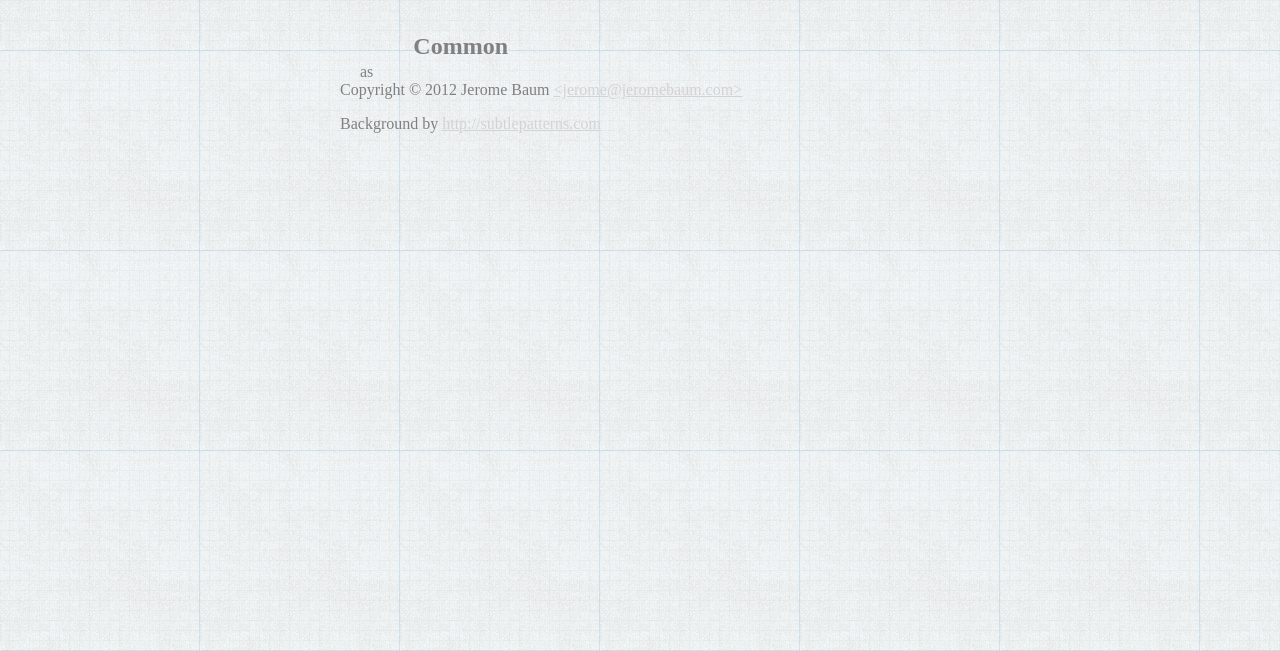
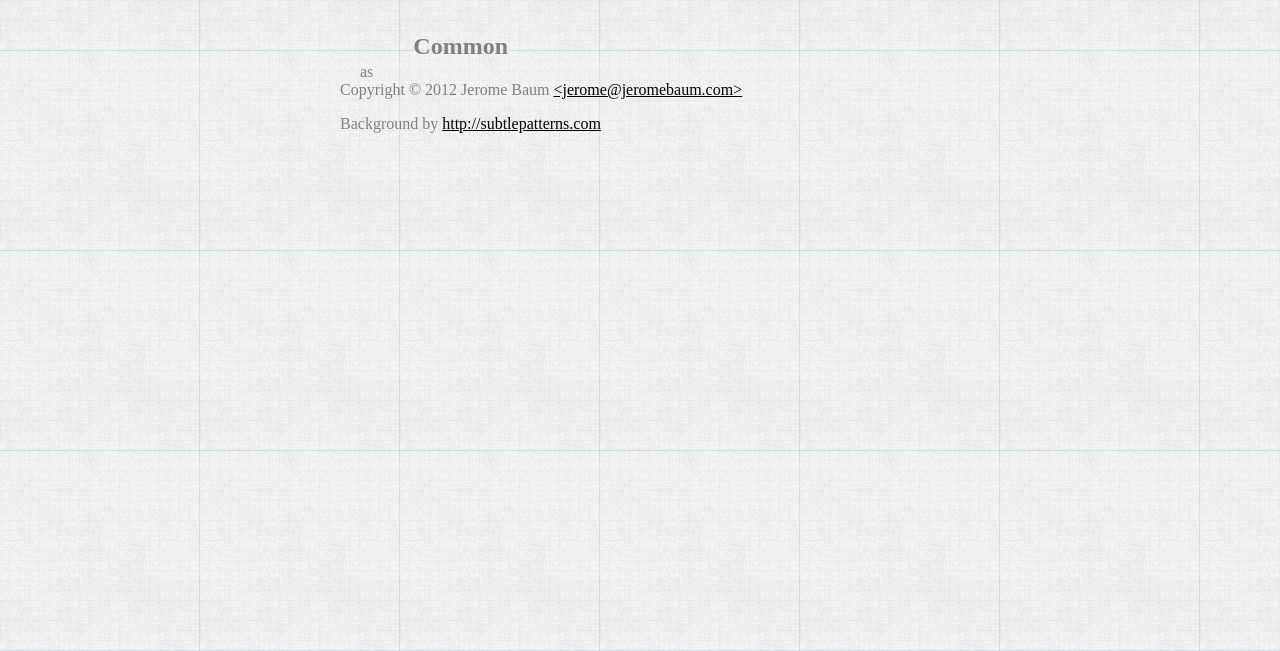
Before and after one commit to jeromebaum/TheBevel, a plain HTML site: page index.html in a window 1280 px wide. Shown: the part 149-800 px from the top of the page. Drawn offline with nearby package versions, Linux system fonts and the light colour scheme.

Commit message:
Minor readability fix for now

```diff
--- a/style.css
+++ b/style.css
@@ -7,7 +7,7 @@ input {
 	background-color: darkgray;
 }
 a, a:active {
-	color: lightgray;
+	color: black;
 }
 a:hover {
 	background-color: gray;
```
